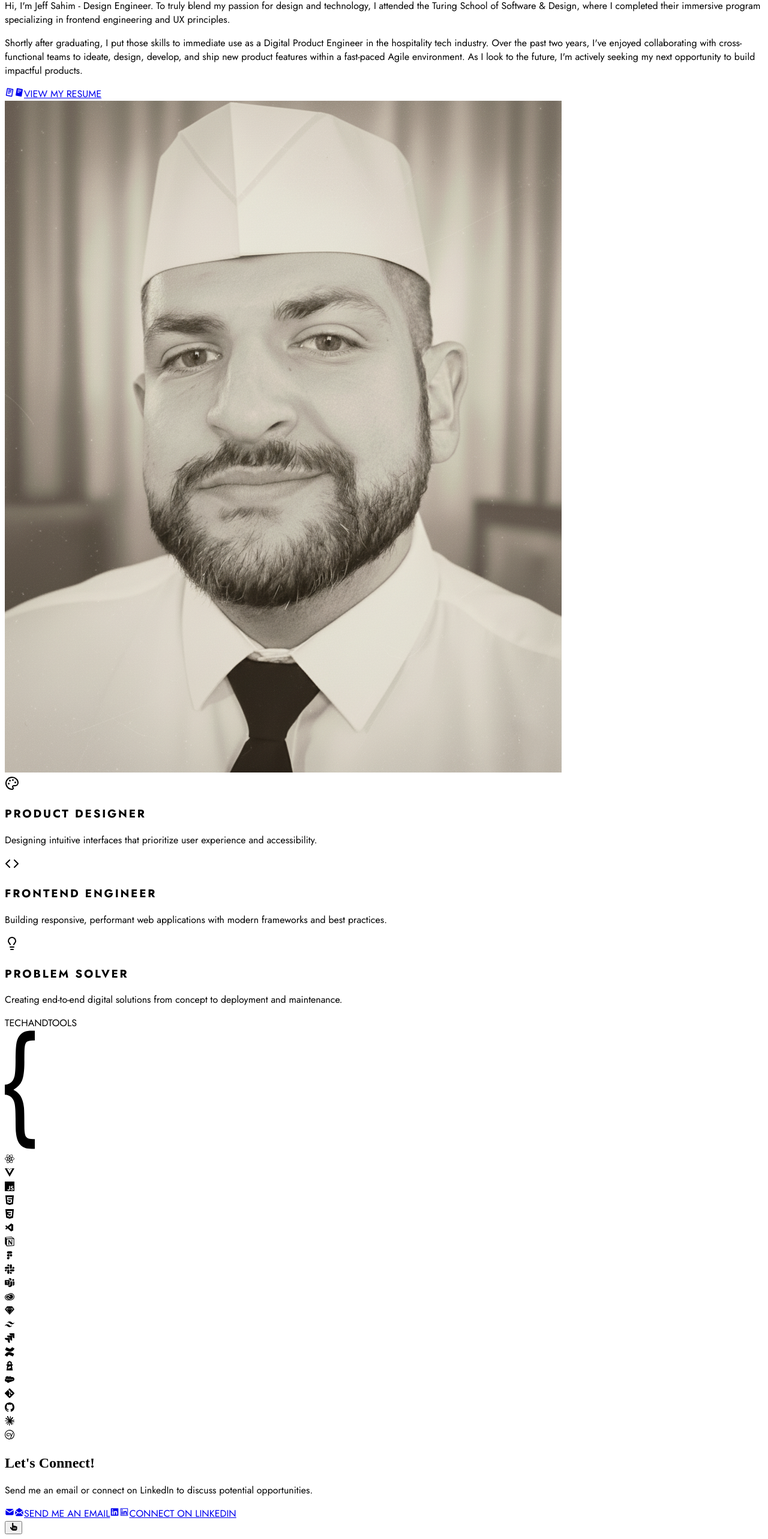
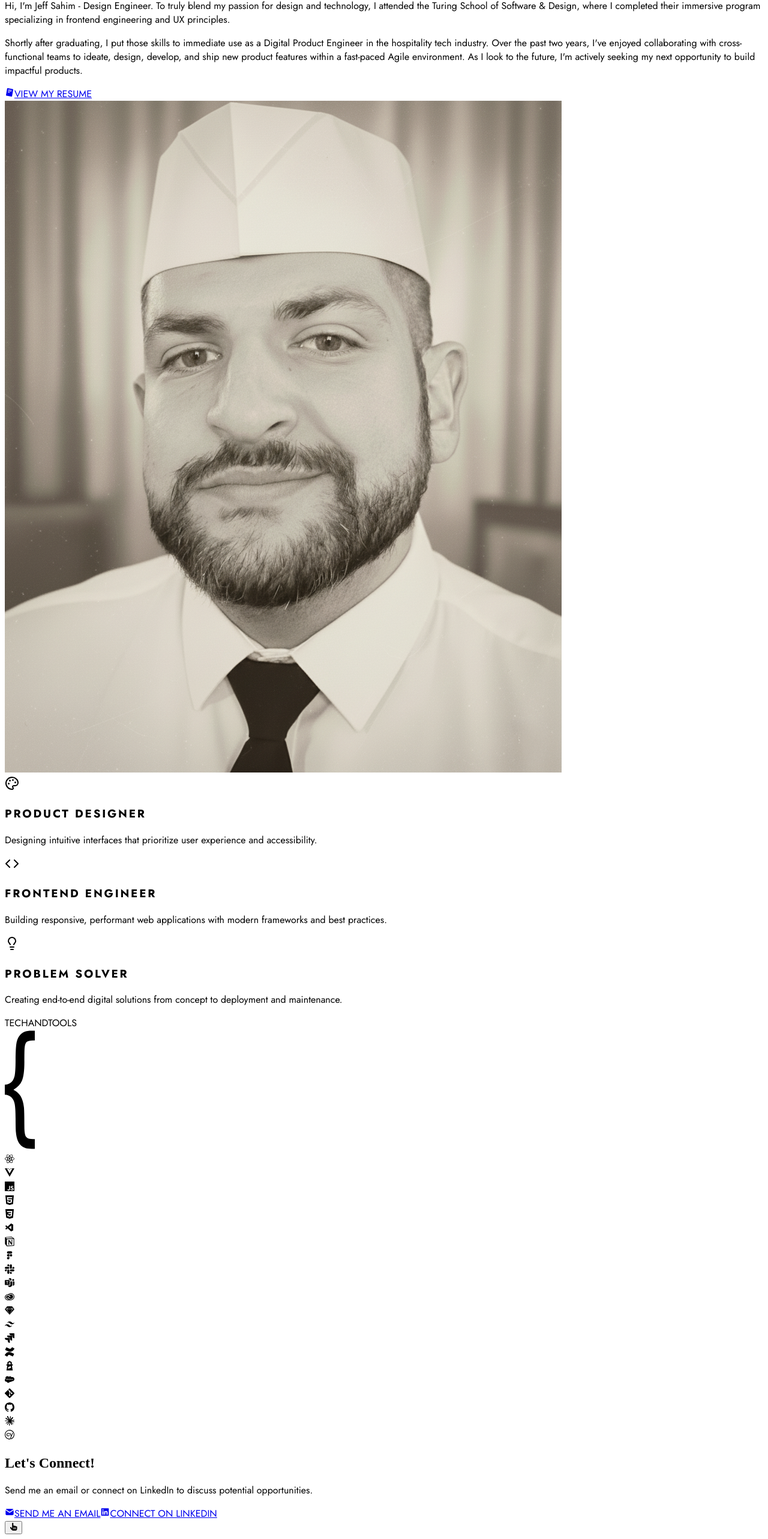
Before and after one commit to jsahim/portfolio, a React (Vite) app: page / in a window 1280 px wide. Shown: the part 8845-11411 px from the top of the page at 60% size. Built offline with nearby package versions, Linux system fonts and the light colour scheme; a web font is replaced by a local one.

Commit message:
Add Styles

```diff
--- a/src/components/About.jsx
+++ b/src/components/About.jsx
@@ -22,9 +22,8 @@ const About = ({aboutSection}) => {
               <div className="text-xl text-black space-y-4 leading-relaxed">
                 <p><span className="font-medium">Hi, I'm Jeff Sahim - Design Engineer.</span> To truly blend my passion for design and technology, I attended the Turing School of Software & Design, where I completed their immersive program specializing in frontend engineering and UX principles.</p>
                 <p>Shortly after graduating, I put those skills to immediate use as a Digital Product Engineer in the hospitality tech industry. Over the past two years, I've enjoyed collaborating with cross-functional teams to ideate, design, develop, and ship new product features within a fast-paced Agile environment. As I look to the future, I'm actively seeking my next opportunity to build impactful products.</p>
-                <a className="font-lg flex w-fit group justify-start items-center text-xl font-semibold text-black transition-all duration-200 hover:bg-gray-500" href="https://snackshack-demo.vercel.app/" target="_blank">
-                  <PiReadCvLogoBold className="block group-hover:hidden w-6 h-6 transition-all duration-200" />
-                  <PiReadCvLogoFill className="hidden group-hover:block w-6 h-6 transition-all duration-200" />
+                <a className="hover:border-[#f22b40] pb-1 border-transparent border-b-2 font-lg flex w-fit group justify-start items-center text-xl font-semibold hover:text-black text-gray-600 transition-all duration-300" href="https://snackshack-demo.vercel.app/" target="_blank">
+                  <PiReadCvLogoFill className="w-6 h-6" />
                   <span className="ml-2">VIEW MY RESUME</span>
                 </a>
               </div>
--- a/src/components/Contact.jsx
+++ b/src/components/Contact.jsx
@@ -5,31 +5,32 @@ import { FaHandPointer } from "react-icons/fa6";
 
 const Contact = ({contactSection, topSection, scrollToTargetDiv}) => {
   return (
-    <footer ref={contactSection} className="bg-black text-white py-20 px-8 sm:px-10 pb-35 sm:pb-16">
+    <footer ref={contactSection} className="bg-black text-white py-20 px-8 sm:px-10 pb-35 sm:pb-16 min-h-[60vh]">
 
-      <div className="max-w-6xl mx-auto grid grid-cols-1 lg:grid-cols-3">
+      <div className="max-w-6xl mx-auto my-auto grid grid-cols-1 lg:grid-cols-3">
         <div className="col-span-1 lg:col-span-2">
           <h2 className="text-4xl sm:text-5xl font-bold text-[#f22b40] mb-6 text-left" style={{fontFamily: 'Shrikhand, cursive'}}>
             Let's Connect!
           </h2>
-          <p className="text-xl mb-4 hidden lg:block">Send me an email or connect on LinkedIn to discuss potential opportunities.</p>
-          <div className="flex flex-col justify-center w-fit items-start">
-            <a className="my-4 font-lg flex w-fit group justify-start items-center text-xl font-semibold text-white transition-all duration-200 hover:bg-gray-500" href="https://snackshack-demo.vercel.app/" target="_blank">
-              <TbMailFilled className="block group-hover:hidden w-6 h-6 transition-all duration-200" />
-              <TbMailOpenedFilled className="hidden group-hover:block w-6 h-6 transition-all duration-200" />
-              <span className="ml-2">SEND ME AN EMAIL</span>
-            </a>
-            <a className="font-lg flex w-fit group justify-start items-center text-xl font-semibold text-white transition-all duration-200 hover:bg-gray-500" href="https://snackshack-demo.vercel.app/" target="_blank">
-              <AiFillLinkedin className="block group-hover:hidden w-6 h-6 transition-all duration-200" />
-              <AiOutlineLinkedin className="hidden group-hover:block w-6 h-6 transition-all duration-200" />
-              <span className="ml-2">CONNECT ON LINKEDIN</span>
-            </a>
+          <div className="flex justify-start items-center">
+            <p className="w-70 text-xl hidden lg:block">Send me an email or connect on LinkedIn to discuss potential opportunities.</p>
+            <div className="w-[2px] h-15 bg-white mx-8"></div>
+            <div className="flex flex-col justify-center w-fit items-start">
+              <a className="hover:border-[#f22b40] pb-1 border-transparent border-b-2 mb-4 font-lg flex w-fit group justify-start items-center text-xl font-semibold text-gray-300 hover:text-white transition-all duration-300" href="https://snackshack-demo.vercel.app/" target="_blank">
+                <TbMailFilled className="w-6 h-6" />
+                <span className="ml-2">SEND ME AN EMAIL</span>
+              </a>
+              <a className="hover:border-[#f22b40] pb-1 border-transparent border-b-2 font-lg flex w-fit group justify-start items-center text-xl font-semibold text-gray-300 hover:text-white transition-all duration-300" href="https://snackshack-demo.vercel.app/" target="_blank">
+                <AiFillLinkedin className="w-6 h-6" />
+                <span className="ml-2">CONNECT ON LINKEDIN</span>
+              </a>
+            </div>
           </div>
         </div>
         <div className="flex justify-end">
-          <button className="cursor-pointer z-5 w-50 h-50 group rounded-full bg-[#f22b40] transition-all duration-300 flex justify-center items-center text-white font-bold"
+          <button className="cursor-pointer z-5 w-40 h-40 group rounded-full bg-[#f22b40] transition-all duration-300 flex justify-center items-center text-white font-bold"
             onClick={()=> scrollToTargetDiv(topSection)}>
-              <FaHandPointer className='move-icon stroke-2 w-30 h-30 transition-all duration-300'/>
+              <FaHandPointer className='move-icon stroke-2 w-20 h-20 transition-all duration-300'/>
           </button>
         </div>
 
--- a/src/components/IconRotate.jsx
+++ b/src/components/IconRotate.jsx
@@ -12,7 +12,7 @@ export default function IconRotate() {
         </div>
 
         {/* Rotating Text Container */}
-        <div className="absolute inset-0 animate-spin-slow">
+        <div className="absolute inset-0 animate-spin-slow border-4 lg:border-0 rounded-full">
           <svg className="w-full h-full" viewBox="0 0 200 200">
             <defs>
               <path
--- a/src/components/WorkItems/SnackShack.jsx
+++ b/src/components/WorkItems/SnackShack.jsx
@@ -151,12 +151,12 @@ const SnackShack = () => {
       <style jsx>{`
         @keyframes pulseSize {
           0%, 100% {
-            width: 2.2vw;
-            height: 2.2vw;
+            width: 30px;
+            height: 30px;
           }
           50% {
-            width: 2.5vw;
-            height: 2.5vw;
+            width: 35px;
+            height: 35px;
           }
         }
 
```
